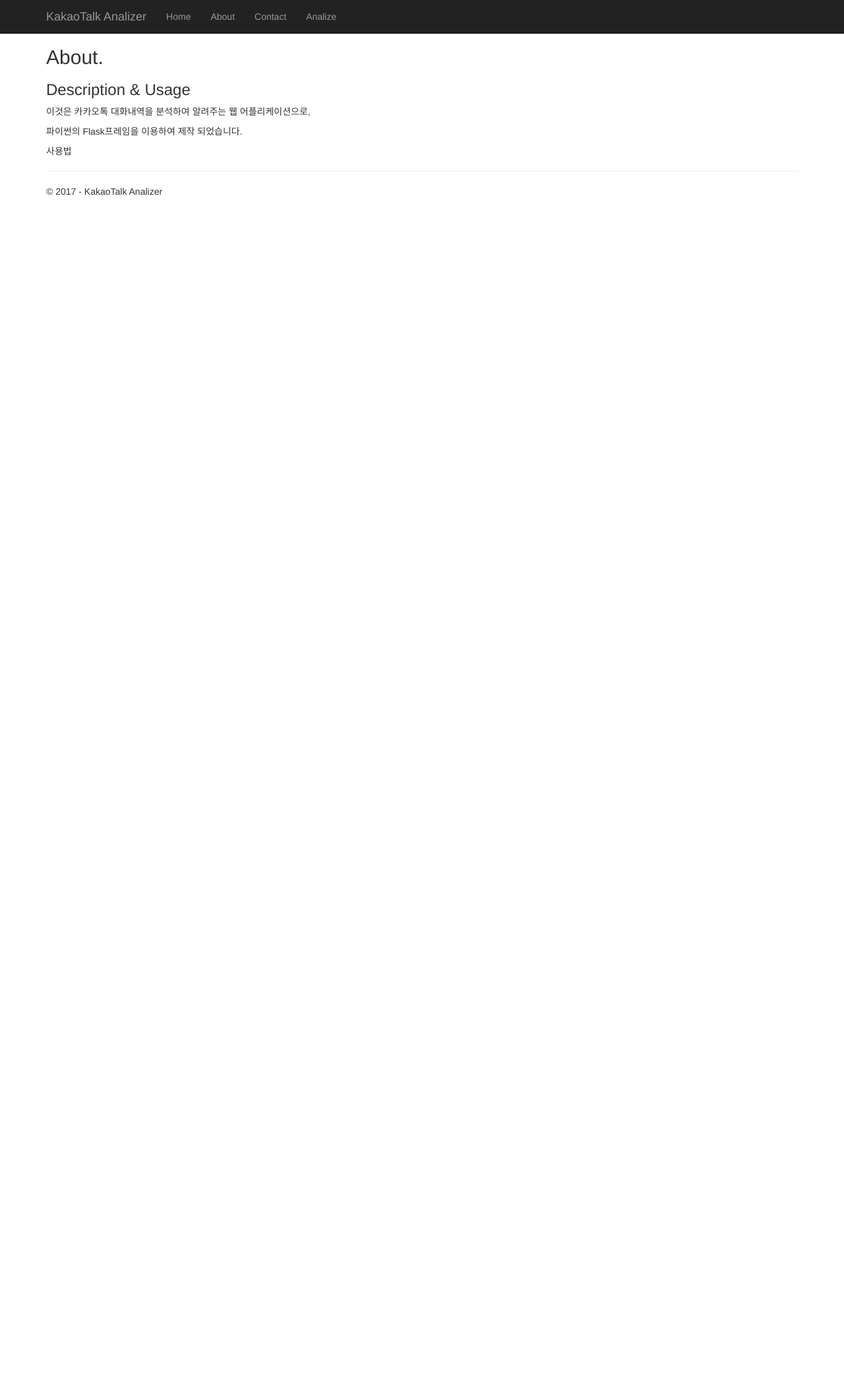
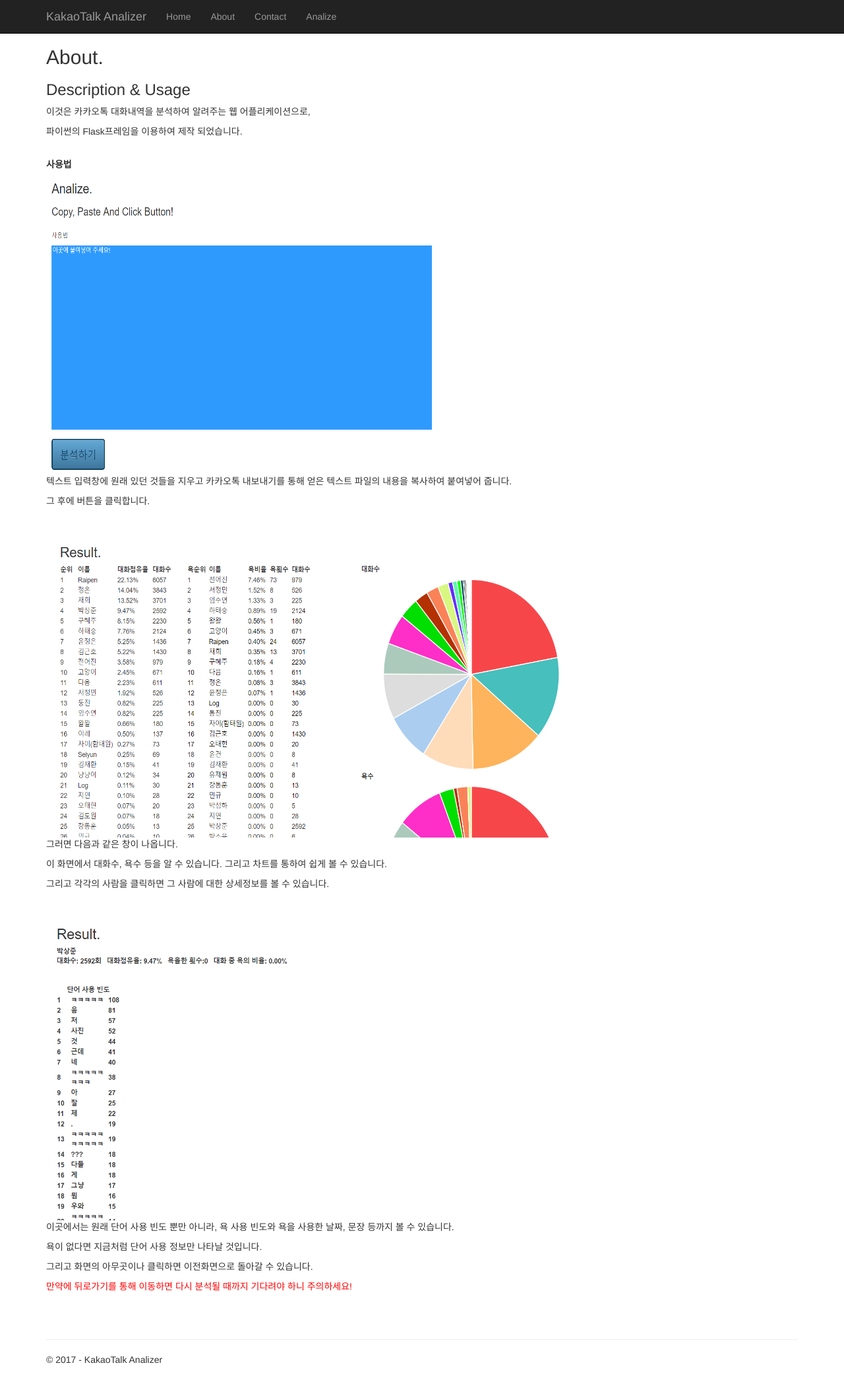
Before and after one commit to cosmoquester/KakaoAnalyzer, a Flask app: page /about in a window 1280 px wide. Shown: the whole page at 66% size. Before the commit the page ends 296 px from the top, so only its background shows below. Run offline with Flask 2, Linux system fonts and the light colour scheme; some libraries are stand-ins or nearby versions.

Commit message:
v 1.0.0 completegit add *git add *git add *

```diff
--- a/index.py
+++ b/index.py
@@ -4,7 +4,7 @@ from datetime import datetime
 from flask import render_template, Flask, request
 import analizer
 
-app = Flask(__name__)
+app = Flask(__name__, static_url_path = "/static", static_folder = "static")
 
 
 @app.route('/')
--- a/templates/about.html
+++ b/templates/about.html
@@ -7,7 +7,21 @@
 
 <p>이것은 카카오톡 대화내역을 분석하여 알려주는 웹 어플리케이션으로,</p>
 <p>파이썬의 Flask프레임을 이용하여 제작 되었습니다.</p>
+<br>
+<p><b>사용법</b></p>
 
-<p>사용법</p>
+<img src="{{url_for('static', filename='1.png')}}" style="width:600px;height:450px" />
+<p>텍스트 입력창에 원래 있던 것들을 지우고 카카오톡 내보내기를 통해 얻은 텍스트 파일의 내용을 복사하여 붙여넣어 줍니다.</p>
+<p>그 후에 버튼을 클릭합니다.</p><br><br>
+<img src="{{url_for('static', filename='2.png')}}" style="width:800px;height:450px"/>
+<p>그러면 다음과 같은 창이 나옵니다.</p>
+<p>이 화면에서 대화수, 욕수 등을 알 수 있습니다. 그리고 차트를 통하여 쉽게 볼 수 있습니다.</p>
+<p>그리고 각각의 사람을 클릭하면 그 사람에 대한 상세정보를 볼 수 있습니다.</p><br><br>
+<img src="{{url_for('static', filename='3.png')}}" style="width:600px;height:450px"/>
+<p>이곳에서는 원래 단어 사용 빈도 뿐만 아니라, 욕 사용 빈도와 욕을 사용한 날짜, 문장 등까지 볼 수 있습니다.</p>
+<p>욕이 없다면 지금처럼 단어 사용 정보만 나타날 것입니다.</p>
+<p>그리고 화면의 아무곳이나 클릭하면 이전화면으로 돌아갈 수 있습니다.</p>
+<p style=color:red>만약에 뒤로가기를 통해 이동하면 다시 분석될 때까지 기다려야 하니 주의하세요!</p><br><br>
+
 
 {% endblock %}
--- a/templates/index.html
+++ b/templates/index.html
@@ -4,7 +4,9 @@
 
 <div class="jumbotron">
     <h1>KakaoTalk Conversation Analizer</h1>
-    <p class="lead">여기에는 설명서를 적어야지이이이이이</p>
+    <p>Start를 누르거나 상단의 Analize를 눌러서 이용할 수 있습니다.</p>
+    <p> 카카오톡 내보내기를 통해 저장한 텍스트 파일의 내용을 붙여넣고 버튼을 누르면 됩니다.</p>
+    <p> 더 자세한 이용방법은 About을 참조하세요!</p>
     <p><a href="{{ url_for('Analize') }}" class="btn btn-primary btn-large">Start&raquo;</a></p>
 </div>
 
```
Also changed, not shown: static/1.png (added), static/2.png (added), static/3.png (added).
